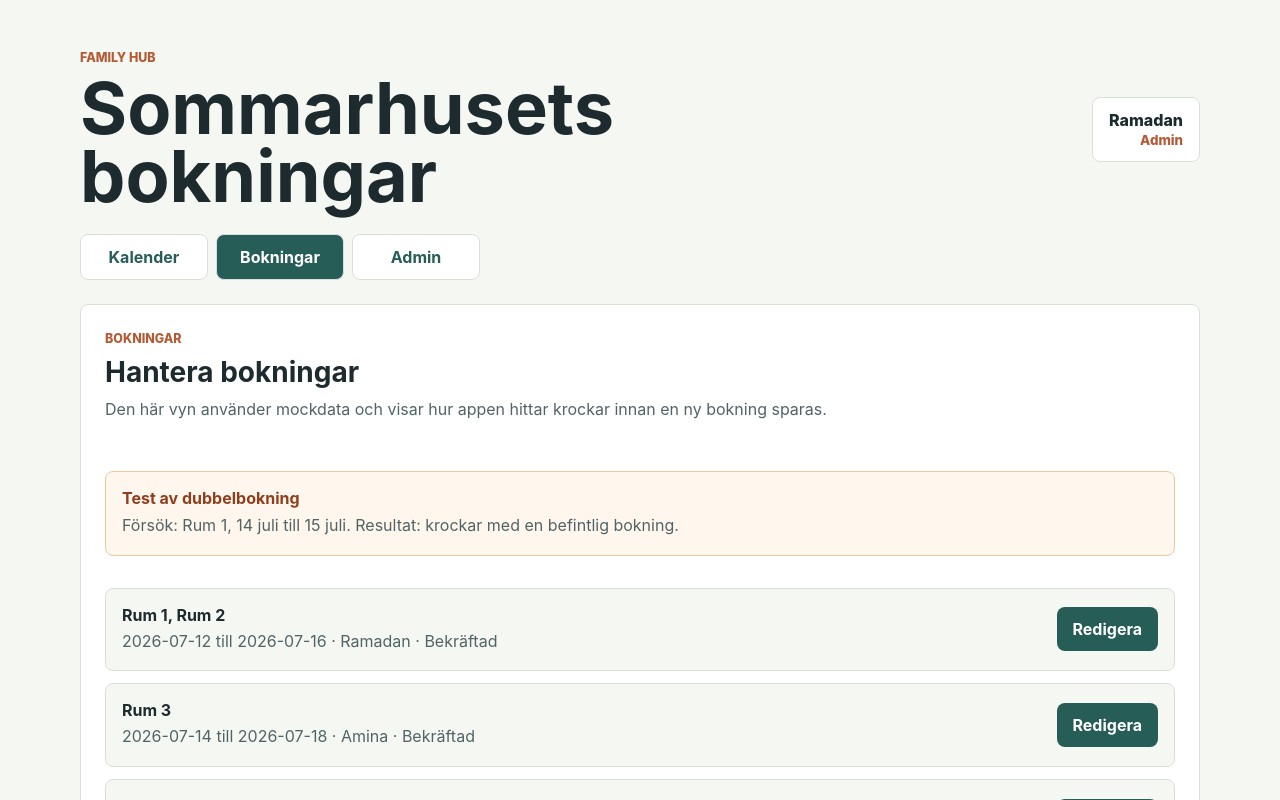
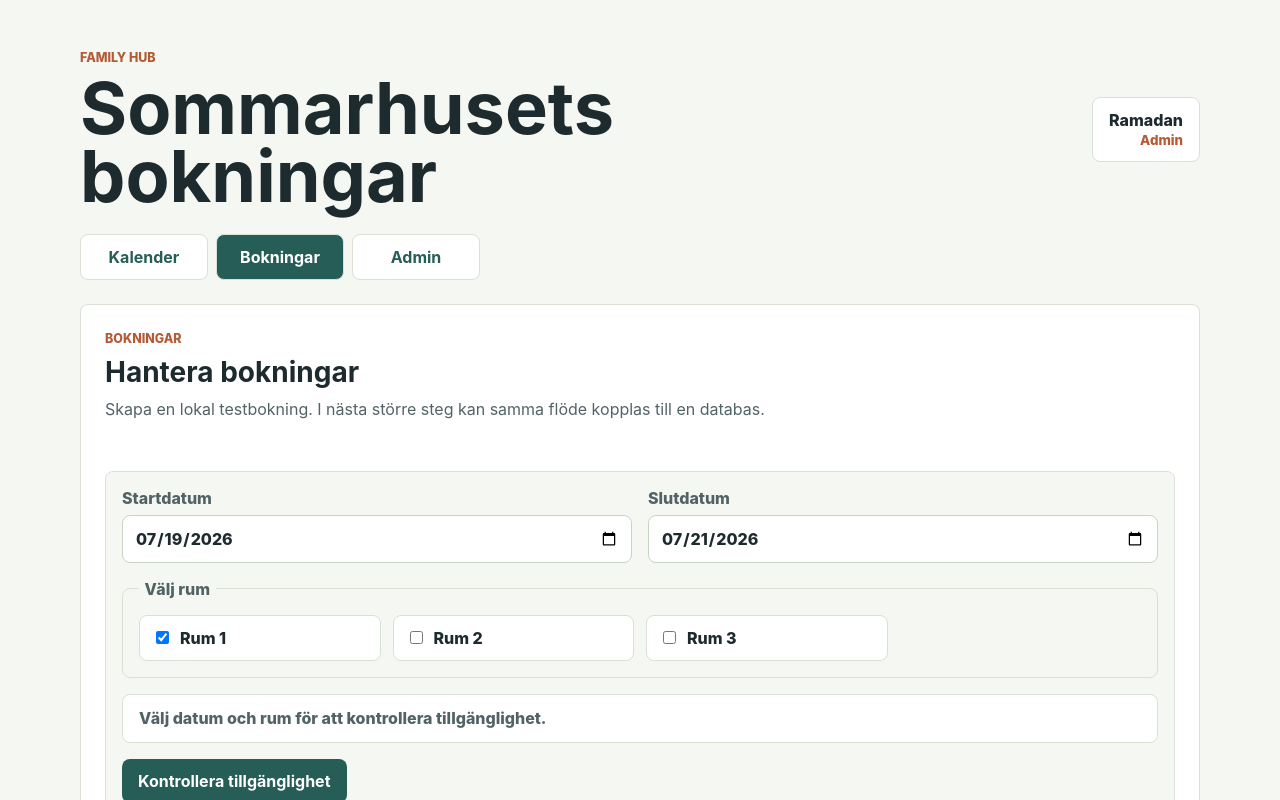
Before and after one commit to rcilomba/family-hub, a React (Vite) app: page / in a window 1280 px wide. Both pictures are taken after a click on the button "Bokningar". Shown: the top 800 px of the page. Built offline with nearby package versions, Linux system fonts and the light colour scheme.

Commit message:
feat: add local booking form

```diff
--- a/src/App.tsx
+++ b/src/App.tsx
@@ -1,6 +1,6 @@
 import { useMemo, useState } from 'react';
-import { bookings, profiles, rooms } from './data/mockData';
-import type { BookingWithDetails } from './types/booking';
+import { bookings as initialBookings, profiles, rooms } from './data/mockData';
+import type { Booking, BookingWithDetails } from './types/booking';
 import {
   canManageBooking,
   findConflictingBookings,
@@ -10,6 +10,12 @@ import {
 } from './utils/bookingUtils';
 
 type View = 'calendar' | 'bookings' | 'admin';
+
+type AvailabilityResult =
+  | { status: 'idle'; message: string }
+  | { status: 'available'; message: string }
+  | { status: 'conflict'; message: string }
+  | { status: 'invalid'; message: string };
 
 const currentUser = profiles[0];
 const exampleBookingRequest = {
@@ -24,17 +30,35 @@ const views: Array<{ id: View; label: string }> = [
   { id: 'admin', label: 'Admin' },
 ];
 
+const initialAvailabilityResult: AvailabilityResult = {
+  status: 'idle',
+  message: 'Välj datum och rum för att kontrollera tillgänglighet.',
+};
+
 export function App() {
   const [activeView, setActiveView] = useState<View>('calendar');
+  const [bookingList, setBookingList] = useState<Booking[]>(initialBookings);
   const isAdmin = currentUser.role === 'admin';
   const activeRooms = getActiveRooms(rooms);
   const bookingDetails = useMemo(
-    () => getBookingDetails(bookings, profiles, rooms),
-    [],
+    () => getBookingDetails(bookingList, profiles, rooms),
+    [bookingList],
   );
   const confirmedBookingDetails = bookingDetails.filter(
     (booking) => booking.status === 'confirmed',
   );
+
+  function handleCreateBooking(newBooking: Omit<Booking, 'id' | 'userId' | 'status'>) {
+    setBookingList((currentBookings) => [
+      {
+        ...newBooking,
+        id: `booking-${Date.now()}`,
+        userId: currentUser.id,
+        status: 'confirmed',
+      },
+      ...currentBookings,
+    ]);
+  }
 
   return (
     <main className="app-shell">
@@ -75,7 +99,12 @@ export function App() {
         />
       )}
       {activeView === 'bookings' && (
-        <BookingsView bookings={bookingDetails} isAdmin={isAdmin} />
+        <BookingsView
+          bookings={bookingDetails}
+          existingBookings={bookingList}
+          isAdmin={isAdmin}
+          onCreateBooking={handleCreateBooking}
+        />
       )}
       {activeView === 'admin' && isAdmin && (
         <AdminView activeRoomsCount={activeRooms.length} />
@@ -127,7 +156,7 @@ function CalendarView({
             <div>
               <h3>{booking.rooms.map((room) => room.name).join(', ')}</h3>
               <p>
-                {formatDateRange(booking.startDate, booking.endDate)} ·{' '}
+                {formatDateRange(booking.startDate, booking.endDate)} -{' '}
                 {booking.user.displayName}
               </p>
             </div>
@@ -141,12 +170,16 @@ function CalendarView({
 
 function BookingsView({
   bookings,
+  existingBookings,
   isAdmin,
+  onCreateBooking,
 }: {
   bookings: BookingWithDetails[];
+  existingBookings: Booking[];
   isAdmin: boolean;
+  onCreateBooking: (newBooking: Omit<Booking, 'id' | 'userId' | 'status'>) => void;
 }) {
-  const conflicts = findConflictingBookings(exampleBookingRequest, bookings);
+  const conflicts = findConflictingBookings(exampleBookingRequest, existingBookings);
 
   return (
     <section className="content-section">
@@ -154,10 +187,12 @@ function BookingsView({
         <p className="section-label">Bokningar</p>
         <h2>Hantera bokningar</h2>
         <p>
-          Den här vyn använder mockdata och visar hur appen hittar krockar innan
-          en ny bokning sparas.
+          Skapa en lokal testbokning. I nästa större steg kan samma flöde kopplas
+          till en databas.
         </p>
       </div>
+
+      <BookingForm existingBookings={existingBookings} onCreateBooking={onCreateBooking} />
 
       <div className="notice">
         <strong>Test av dubbelbokning</strong>
@@ -178,8 +213,8 @@ function BookingsView({
               <div>
                 <h3>{booking.rooms.map((room) => room.name).join(', ')}</h3>
                 <p>
-                  {formatDateRange(booking.startDate, booking.endDate)} ·{' '}
-                  {booking.user.displayName} · {getStatusLabel(booking)}
+                  {formatDateRange(booking.startDate, booking.endDate)} -{' '}
+                  {booking.user.displayName} - {getStatusLabel(booking)}
                 </p>
               </div>
               {canManage && <button type="button">Redigera</button>}
@@ -188,6 +223,162 @@ function BookingsView({
         })}
       </div>
     </section>
+  );
+}
+
+function BookingForm({
+  existingBookings,
+  onCreateBooking,
+}: {
+  existingBookings: Booking[];
+  onCreateBooking: (newBooking: Omit<Booking, 'id' | 'userId' | 'status'>) => void;
+}) {
+  const [startDate, setStartDate] = useState('2026-07-19');
+  const [endDate, setEndDate] = useState('2026-07-21');
+  const [selectedRoomIds, setSelectedRoomIds] = useState<string[]>(['room-1']);
+  const [availabilityResult, setAvailabilityResult] = useState<AvailabilityResult>(
+    initialAvailabilityResult,
+  );
+  const activeRooms = getActiveRooms(rooms);
+  const canCreateBooking = availabilityResult.status === 'available';
+
+  function resetAvailabilityResult() {
+    setAvailabilityResult(initialAvailabilityResult);
+  }
+
+  function handleRoomToggle(roomId: string) {
+    resetAvailabilityResult();
+    setSelectedRoomIds((currentRoomIds) => {
+      if (currentRoomIds.includes(roomId)) {
+        return currentRoomIds.filter((currentRoomId) => currentRoomId !== roomId);
+      }
+
+      return [...currentRoomIds, roomId];
+    });
+  }
+
+  function validateBookingRequest(): AvailabilityResult | null {
+    if (!startDate || !endDate) {
+      return { status: 'invalid', message: 'Välj både startdatum och slutdatum.' };
+    }
+
+    if (startDate > endDate) {
+      return {
+        status: 'invalid',
+        message: 'Startdatum kan inte vara efter slutdatum.',
+      };
+    }
+
+    if (selectedRoomIds.length === 0) {
+      return { status: 'invalid', message: 'Välj minst ett rum.' };
+    }
+
+    return null;
+  }
+
+  function handleCheckAvailability() {
+    const validationError = validateBookingRequest();
+
+    if (validationError) {
+      setAvailabilityResult(validationError);
+      return;
+    }
+
+    const conflicts = findConflictingBookings(
+      { roomIds: selectedRoomIds, startDate, endDate },
+      existingBookings,
+    );
+
+    if (conflicts.length > 0) {
+      setAvailabilityResult({
+        status: 'conflict',
+        message: 'Minst ett valt rum är redan bokat under de datumen.',
+      });
+      return;
+    }
+
+    setAvailabilityResult({
+      status: 'available',
+      message: 'Rummen är lediga. Du kan skapa bokningen.',
+    });
+  }
+
+  function handleSubmit() {
+    if (!canCreateBooking) {
+      return;
+    }
+
+    onCreateBooking({
+      roomIds: selectedRoomIds,
+      startDate,
+      endDate,
+    });
+
+    setAvailabilityResult({
+      status: 'idle',
+      message: 'Bokningen skapades. Du kan skapa en till bokning om du vill.',
+    });
+  }
+
+  return (
+    <form className="booking-form" onSubmit={(event) => event.preventDefault()}>
+      <div className="form-grid">
+        <label>
+          Startdatum
+          <input
+            onChange={(event) => {
+              resetAvailabilityResult();
+              setStartDate(event.target.value);
+            }}
+            type="date"
+            value={startDate}
+          />
+        </label>
+
+        <label>
+          Slutdatum
+          <input
+            onChange={(event) => {
+              resetAvailabilityResult();
+              setEndDate(event.target.value);
+            }}
+            type="date"
+            value={endDate}
+          />
+        </label>
+      </div>
+
+      <fieldset>
+        <legend>Välj rum</legend>
+        <div className="room-options">
+          {activeRooms.map((room) => (
+            <label className="room-option" key={room.id}>
+              <input
+                checked={selectedRoomIds.includes(room.id)}
+                onChange={() => handleRoomToggle(room.id)}
+                type="checkbox"
+              />
+              <span>{room.name}</span>
+            </label>
+          ))}
+        </div>
+      </fieldset>
+
+      <div className={`availability-message ${availabilityResult.status}`}>
+        {availabilityResult.message}
+      </div>
+
+      <div className="form-actions">
+        <button onClick={handleCheckAvailability} type="button">
+          Kontrollera tillgänglighet
+        </button>
+        {canCreateBooking && (
+          <button onClick={handleSubmit} type="button">
+            Skapa bokning
+          </button>
+        )}
+      </div>
+    </form>
   );
 }
 
--- a/src/styles.css
+++ b/src/styles.css
@@ -31,6 +31,33 @@ button {
 
 button:hover {
   background: #1f4945;
+}
+
+button:disabled {
+  cursor: not-allowed;
+  opacity: 0.55;
+}
+
+input {
+  border: 1px solid #c8d4c5;
+  border-radius: 8px;
+  color: #1d2a2e;
+  font: inherit;
+  padding: 0.75rem;
+  width: 100%;
+}
+
+fieldset {
+  border: 1px solid #d9e1d7;
+  border-radius: 8px;
+  margin: 0;
+  padding: 1rem;
+}
+
+legend {
+  color: #526366;
+  font-weight: 800;
+  padding: 0 0.35rem;
 }
 
 .app-shell {
@@ -237,6 +264,84 @@ p {
   margin: 0.35rem 0 0;
 }
 
+.booking-form {
+  background: #f5f7f2;
+  border: 1px solid #d9e1d7;
+  border-radius: 8px;
+  display: grid;
+  gap: 1rem;
+  padding: 1rem;
+}
+
+.form-grid {
+  display: grid;
+  gap: 1rem;
+  grid-template-columns: repeat(2, minmax(0, 1fr));
+}
+
+.form-grid label {
+  color: #526366;
+  display: grid;
+  font-weight: 800;
+  gap: 0.45rem;
+}
+
+.room-options {
+  display: grid;
+  gap: 0.75rem;
+  grid-template-columns: repeat(4, minmax(0, 1fr));
+}
+
+.room-option {
+  align-items: center;
+  background: #ffffff;
+  border: 1px solid #d9e1d7;
+  border-radius: 8px;
+  display: flex;
+  gap: 0.5rem;
+  padding: 0.75rem;
+}
+
+.room-option input {
+  flex: 0 0 auto;
+  width: auto;
+}
+
+.room-option span {
+  font-weight: 800;
+}
+
+.availability-message {
+  border-radius: 8px;
+  color: #526366;
+  font-weight: 800;
+  padding: 0.85rem 1rem;
+}
+
+.availability-message.idle {
+  background: #ffffff;
+  border: 1px solid #d9e1d7;
+}
+
+.availability-message.available {
+  background: #e8f5e9;
+  border: 1px solid #9ccc9f;
+  color: #28642f;
+}
+
+.availability-message.conflict,
+.availability-message.invalid {
+  background: #fff1f0;
+  border: 1px solid #e6aaa3;
+  color: #963c31;
+}
+
+.form-actions {
+  display: flex;
+  flex-wrap: wrap;
+  gap: 0.75rem;
+}
+
 @media (max-width: 720px) {
   .topbar,
   .booking-item,
@@ -267,4 +372,9 @@ p {
   .settings-grid {
     grid-template-columns: 1fr;
   }
+
+  .form-grid,
+  .room-options {
+    grid-template-columns: 1fr;
+  }
 }
```
